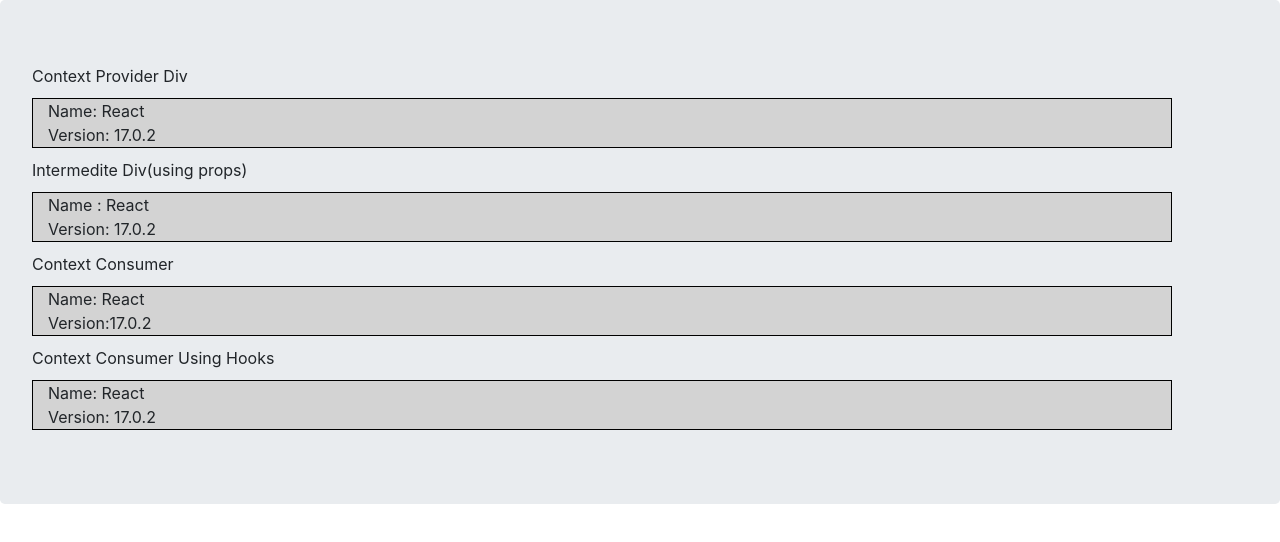
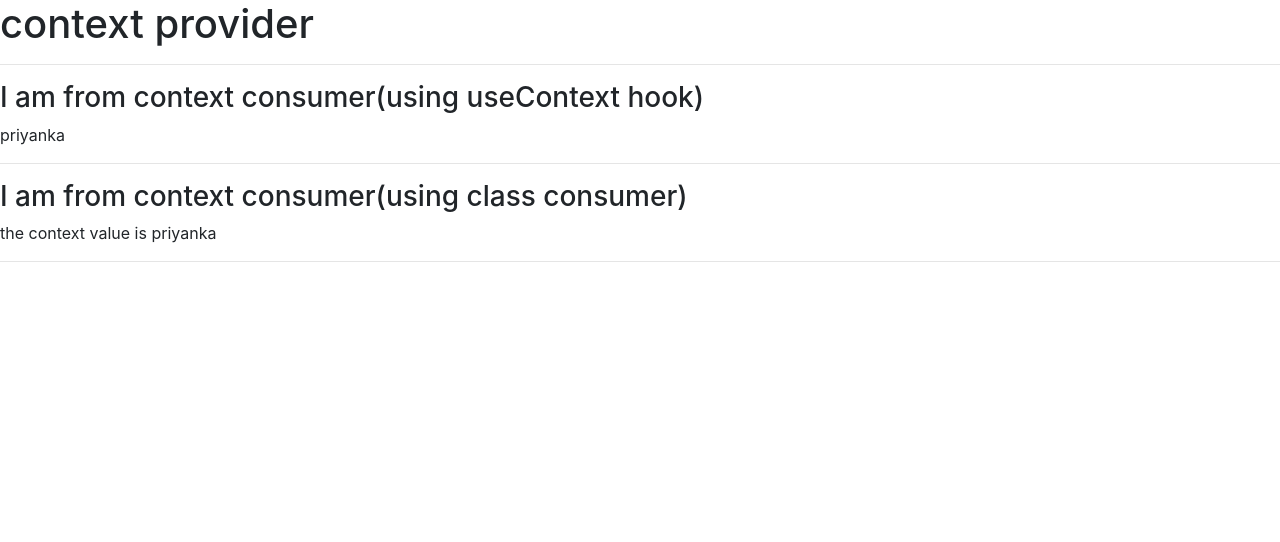
Before and after one commit to Smriti1311/React, a React (Create React App) app in the folder react-projects/: page / in a window 1280 px wide. Shown: the top 542 px of the page. Built offline with nearby package versions, Linux system fonts and the light colour scheme.

Commit message:
Context(priyanka)

```diff
--- a/react-projects/src/App.js
+++ b/react-projects/src/App.js
@@ -10,7 +10,8 @@
 import Form from './Components/Forms/Form';
 import 'bootstrap/dist/css/bootstrap.min.css';
 import ProductList from './Components/Hooks/ProductList';
-import ContextProvider from './Components/ContextExample/ContextProvider';
+//import ContextProvider from './Components/ContextExample/ContextProvider';
+import ContextProvider from './Context_example_priyanka/ContextProvider';
 
 function App() {
   console.log('App component');
@@ -26,7 +27,8 @@
       {/* <UserLogin /> */}
       {/* <Form /> */ }
       {/* <ProductList /> */ }
-      <ContextProvider />
+     {/* <ContextProvider /> */}
+     <ContextProvider />
     </div>
   );
 }
--- /dev/null
+++ b/react-projects/src/Context_example_priyanka/ContextConsumerClass.js
@@ -0,0 +1,23 @@
+import React, { useContext } from "react";
+import { Ctx } from './ContextProvider';
+
+const ContextConsumer = (props) => {
+
+    return (
+        <div>
+            <h3>I am from context consumer(using class consumer)</h3>
+            { <Ctx.Consumer>
+                {
+                    name => {
+                             return (
+                                     <div>the context value is {name}</div>
+                                    )
+                            }
+                }
+            </Ctx.Consumer> }
+            <hr/>
+        </div>
+    )
+}
+
+export default ContextConsumer;
--- /dev/null
+++ b/react-projects/src/Context_example_priyanka/ContextConsumerHooks.js
@@ -0,0 +1,16 @@
+import React, { useContext } from "react";
+import { Ctx } from './ContextProvider';
+
+const ContextConsumer = (props) => {
+    const name = useContext(Ctx);
+
+    return (
+        <div>
+            <h3>I am from context consumer(using useContext hook)</h3>
+            {name}
+            <hr/>
+        </div>
+    )
+}
+
+export default ContextConsumer;
--- /dev/null
+++ b/react-projects/src/Context_example_priyanka/ContextProvider.js
@@ -0,0 +1,21 @@
+import React, { Component } from "react";
+//import ContextConsumer from "./ContextConsumer";
+import Intermeadiate from './Intermeadiate';
+export const Ctx = React.createContext();
+class ContextProvider extends Component {
+    state = {
+        name: "priyanka"
+    }
+    render() {
+        return (
+            <div>
+                <h1>context provider</h1>
+                <hr></hr>
+                <Ctx.Provider value={this.state.name}>
+                    <Intermeadiate />
+                </Ctx.Provider>
+            </div>
+        )
+    }
+}
+export default ContextProvider;
--- /dev/null
+++ b/react-projects/src/Context_example_priyanka/Intermeadiate.js
@@ -0,0 +1,12 @@
+import react from "react";
+import ContextConsumerHook from "./ContextConsumerHooks";
+import ContextConsumerClass from './ContextConsumerClass'
+function Intermeadiate(){
+    return(
+        <>
+        <ContextConsumerHook />
+        <ContextConsumerClass />
+        </>
+    )
+}
+export default Intermeadiate;
```
